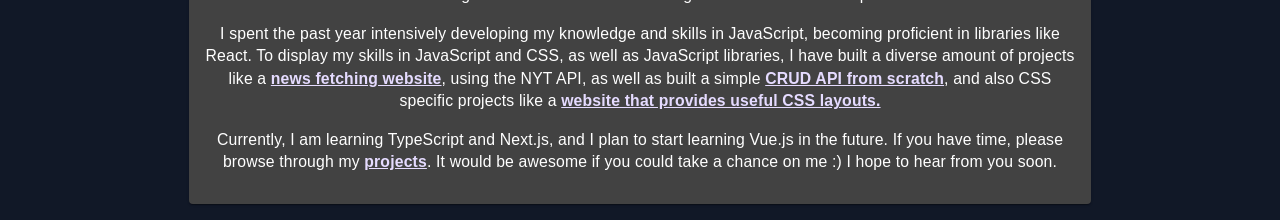
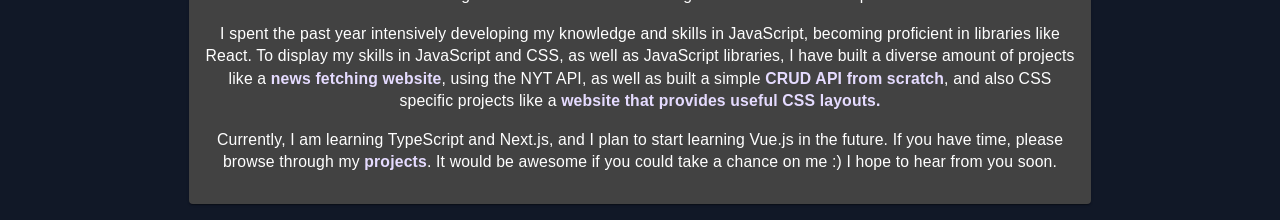
Before and after one commit to YutaMoriJP/Portfolio, a React (Create React App) app: page /about in a window 1280 px wide. Shown: the part 509-729 px from the top of the page. Built offline with nearby package versions, Linux system fonts and the light colour scheme.

Commit message:
link style updated, underline is only applied when hovered

```diff
--- a/src/Pages/Home.js
+++ b/src/Pages/Home.js
@@ -34,7 +34,8 @@ const RemovedLater = () => {
             stuff, and think about including more links like github, edabit?
             maybe in footer. And continue reading through Google CSS stuff +
             Kent, and make decision about Epic React. Maybe talk about
-            appranked.com in more detailed job description
+            appranked.com in more detailed job description. ADD REACT COMPONENTS
+            LIKE MODAL TO PROJECTS AS WELL AS THE VANILLA JS OF SCROLL
           </h1>
 
           <hr />
@@ -79,7 +80,7 @@ const RemovedLater = () => {
 export const Home = () => {
   const handleHashClick = () => {
     if ("scrollIntoView" in document.getElementById("project")) {
-      console.log("scrollIntoView is supported!");
+      //console.log("scrollIntoView is supported!");
       document.getElementById("project").scrollIntoView({ behavior: "smooth" });
     } else {
       window.location.hash = "project";
--- a/src/StyledComponent/Link.js
+++ b/src/StyledComponent/Link.js
@@ -3,9 +3,11 @@ import { LinksWrapper } from "../Components/Layout/Footer/FooterStyled";
 
 const Link = styled.a`
   color: ${props => props.theme.link.color};
-  text-decoration: underline;
+  text-decoration: 0;
   font-weight: 900;
-
+  :hover {
+    text-decoration: underline;
+  }
   ${LinksWrapper} & {
   }
 `;
--- a/src/StyledComponent/StyledLink.js
+++ b/src/StyledComponent/StyledLink.js
@@ -5,24 +5,28 @@ import { LinksWrapper } from "../Components/Layout/Footer/FooterStyled";
 const StyledLink = styled(Link)`
   && {
     font-family: ${props => (props.normalFont ? "arial" : "Montserrat")};
+    text-decoration: 0;
     font-weight: bold;
-    text-decoration: ${props => (props.underline ? "underline" : "0")};
     color: ${props => props.theme.color};
     padding: 0 10px;
+    :hover {
+      text-decoration: underline;
+    }
     ${props =>
       props.nopadding &&
       css`
         padding: 0;
         font-family: arial;
         color: ${props => props.theme.link.color};
-        text-decoration: underline;
       `}
 
     ${LinksWrapper} & {
       font-family: "arial";
       padding: 0;
-      text-decoration: underline;
       color: ${props => props.theme.link.color};
+      :hover {
+        text-decoration: underline;
+      }
     }
   }
 `;
--- a/src/useHooks/useLocalStorage.js
+++ b/src/useHooks/useLocalStorage.js
@@ -10,14 +10,14 @@ export const getStorage = keyName => {
   try {
     return JSON.parse(localStorage.getItem(keyName));
   } catch (error) {
-    console.log("getStorage returns this");
+    // console.log("getStorage returns this");
     return localStorage.getItem(keyName);
   }
 };
 
 const useLocalStorage = (keyName, state) => {
   useEffect(() => {
-    console.log("useLocalStorage useEffect called");
+    //console.log("useLocalStorage useEffect called");
     setStorage(keyName, state);
   }, [keyName, state]);
   return {
```
Also changed, not shown: src/ContextProvider/ContextProvider.js (+4 -4 lines).
